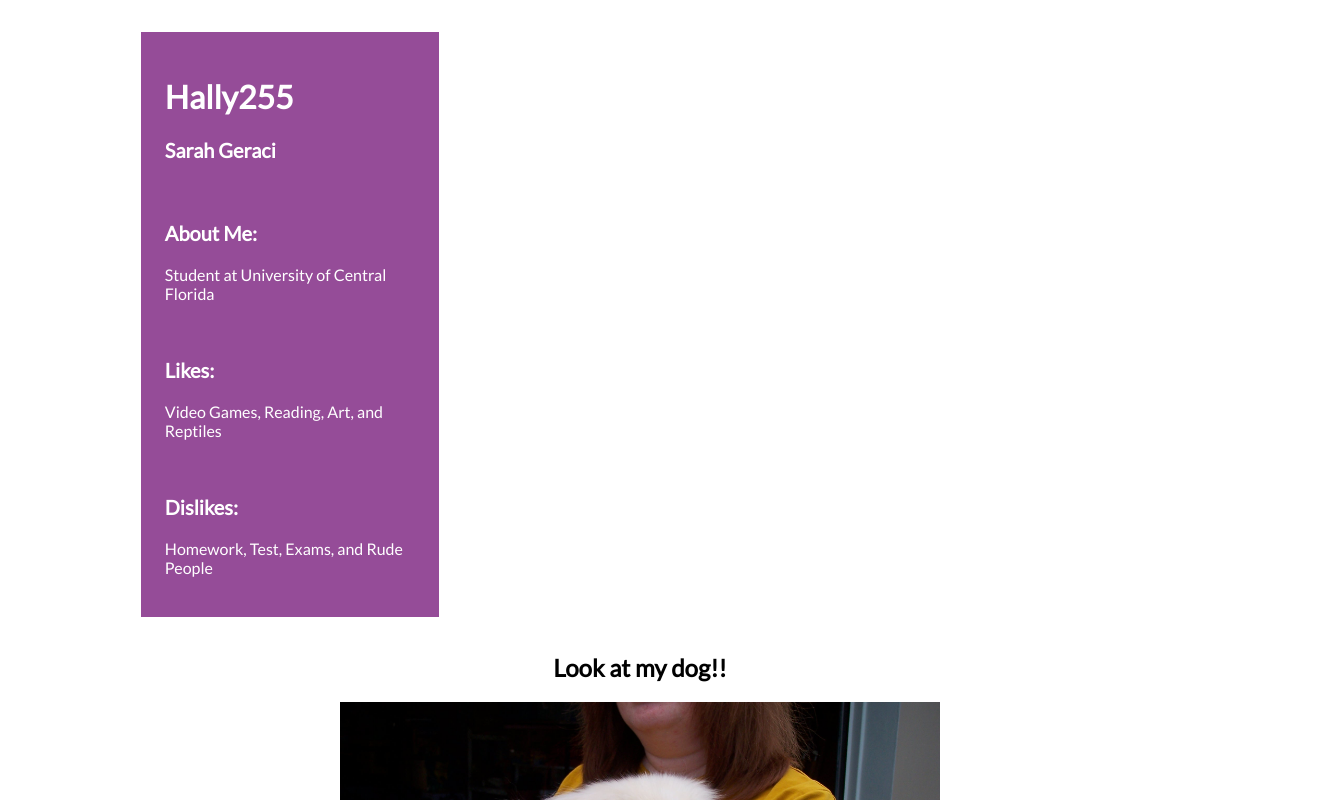
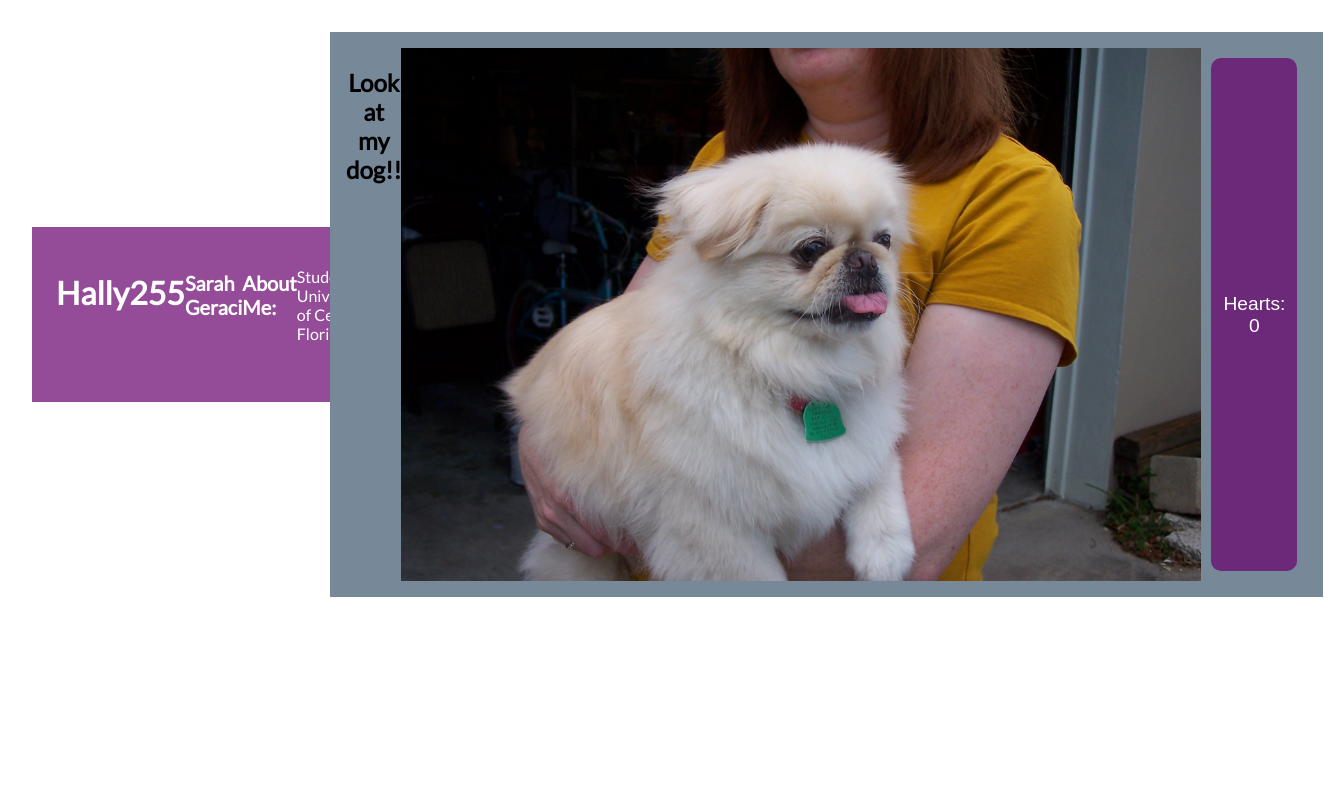
Before and after one commit to hally255/portfolio1, a React (Create React App) app in the folder project/: page / in a window 1280 px wide. Shown: the top 800 px of the page, 1339 px wide, since content can reach past the window. Built offline with nearby package versions, Linux system fonts and the light colour scheme.

Commit message:
October 18, 2021 5:06 PM

```diff
--- a/project/src/App.css
+++ b/project/src/App.css
@@ -2,7 +2,6 @@
 
 .App {
   text-align: center;
-  width: 80%;
   margin: auto;
   font-family: Lato;
 }
@@ -10,6 +9,7 @@
 div {
   margin: auto;
   padding: 1em;
+  display: flex;
 }
 
 .App-logo {
--- a/project/src/components/Feed/Feed.css
+++ b/project/src/components/Feed/Feed.css
@@ -1,7 +1,19 @@
 .feed {
-    float: right;
+    background-color: lightslategray;
+}
+
+.feed button {
+    background-color: rgba(105, 0, 109, 0.7);
+    margin: 10px;
+    border-radius: 10px;
+    border: none;
+    text-decoration: none;
+    color: white;
+    padding: 8px 12px;
+    font-size: 1.2em;
+    display: block;
 }
 
 .feed img {
-    width: 600px;
+    width: 800px;
 }
--- a/project/src/components/Feed/Feed.jsx
+++ b/project/src/components/Feed/Feed.jsx
@@ -1,6 +1,5 @@
 import { useState } from "react";
 import image from './dog.JPG';
-import like from './like.png';
 import './Feed.css';
 
 export default function Feed(props) {
@@ -13,8 +12,7 @@ export default function Feed(props) {
             <img src={image} alt='cute dog' />
             <button onClick={() => {
                 setLikes(likes + 1);
-            }}><img src={like} alt="like" /></button>
-            <p>{likes}</p>
+            }}>Hearts:  {likes}</button>
         </div>
     )
 }
--- a/project/src/components/Profile/Profile.css
+++ b/project/src/components/Profile/Profile.css
@@ -2,7 +2,6 @@
     text-align: left;
     width: 250px;
     padding: 1.5em;
-    float: left;
     background-color: rgba(105, 0, 109, 0.7);
     color: white;
 }
```
Also changed, not shown: project/src/components/Feed/like.png.
